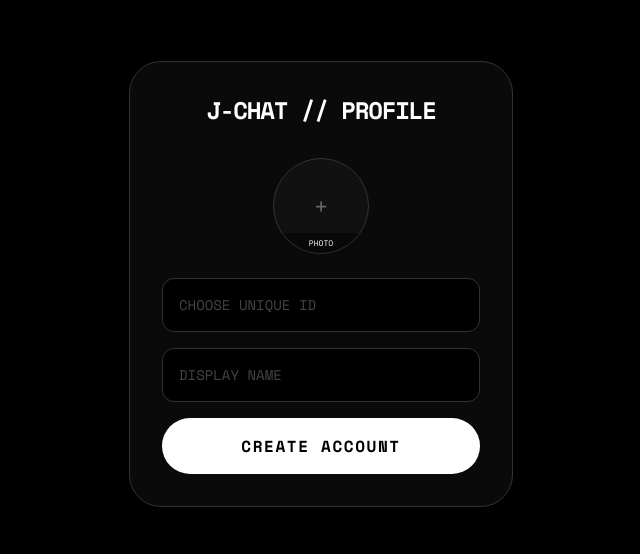
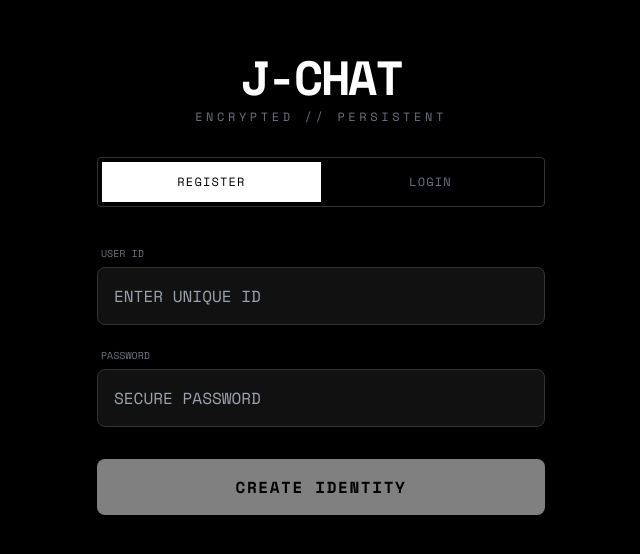
Before and after one commit to jjforjhon/jchat2, a React (Vite) app: page / in a window 1280 px wide. Shown: the part 116-670 px from the top of the page, without its empty margins (319-959 px from the left). Built offline with nearby package versions, Linux system fonts and the light colour scheme.

Commit message:
Update LoginScreen.tsx

```diff
--- a/src/components/LoginScreen.tsx
+++ b/src/components/LoginScreen.tsx
@@ -1,141 +1,95 @@
-import { useState, useRef } from 'react';
-import { api } from '../api/server'; // We need to import the API
+import { useState } from 'react';
+import { api } from '../api/server';
 
 interface LoginProps {
-  onLogin: (user: { id: string; name: string; avatar: string; privateKey: string }) => void;
+  onLogin: (user: any) => void;
 }
 
 export const LoginScreen = ({ onLogin }: LoginProps) => {
+  const [mode, setMode] = useState<'LOGIN' | 'REGISTER'>('REGISTER');
   const [id, setId] = useState('');
-  const [name, setName] = useState('');
-  const [loading, setLoading] = useState(false); // Add loading state
-  const [error, setError] = useState(''); // Add error state
-  const [avatar, setAvatar] = useState<string>('');
-  const fileInputRef = useRef<HTMLInputElement>(null);
+  const [password, setPassword] = useState('');
+  const [loading, setLoading] = useState(false);
+  const [error, setError] = useState('');
 
-  const handleAvatarUpload = (e: React.ChangeEvent<HTMLInputElement>) => {
-    const file = e.target.files?.[0];
-    if (file) {
-      const reader = new FileReader();
-      reader.onload = (ev) => {
-        const img = new Image();
-        img.src = ev.target?.result as string;
-        img.onload = () => {
-          const canvas = document.createElement('canvas');
-          const ctx = canvas.getContext('2d');
-          const maxWidth = 150;
-          const scale = maxWidth / img.width;
-          canvas.width = maxWidth;
-          canvas.height = img.height * scale;
-          ctx?.drawImage(img, 0, 0, canvas.width, canvas.height);
-          setAvatar(canvas.toDataURL('image/jpeg', 0.7));
-        };
-      };
-      reader.readAsDataURL(file);
-    }
-  };
-
-  const handleSubmit = async (e: React.FormEvent | null) => {
-    if (e) e.preventDefault();
+  const handleSubmit = async () => {
+    if (!id || !password) return;
+    setLoading(true);
     setError('');
 
-    const finalId = id.trim().toUpperCase();
-    const finalName = name.trim() || 'User-' + finalId;
-
-    if (!finalId) {
-      setError('ID is required');
-      return;
+    try {
+      if (mode === 'REGISTER') {
+        await api.register(id, password, '');
+        // Auto login after register
+        onLogin({ id, password });
+      } else {
+        const res = await api.login(id, password);
+        onLogin({ ...res.user, password }); // Save password in local state for reconnects
       }
-
-    setLoading(true);
-
-    try {
-      // 1. Generate Crypto Keys
-      const keys = await window.crypto.subtle.generateKey(
-        {
-          name: "RSA-OAEP",
-          modulusLength: 2048,
-          publicExponent: new Uint8Array([1, 0, 1]),
-          hash: "SHA-256",
-        },
-        true,
-        ["encrypt", "decrypt"]
-      );
-
-      // 2. Export Public Key to send to Server
-      const pubKeyBuffer = await window.crypto.subtle.exportKey("spki", keys.publicKey);
-      const pubKeyBase64 = btoa(String.fromCharCode(...new Uint8Array(pubKeyBuffer)));
-
-      // 3. Export Private Key to save Locally (NEVER SEND THIS)
-      const privKeyBuffer = await window.crypto.subtle.exportKey("pkcs8", keys.privateKey);
-      const privKeyBase64 = btoa(String.fromCharCode(...new Uint8Array(privKeyBuffer)));
-
-      // 4. Register on Render Server
-      console.log('Registering with server...');
-      await api.register(finalId, pubKeyBase64, avatar);
-
-      // 5. Success! Log in locally
-      onLogin({
-        id: finalId,
-        name: finalName,
-        avatar: avatar || '',
-        privateKey: privKeyBase64
-      });
-
     } catch (err: any) {
-      console.error(err);
-      setError(err.message || 'Registration failed. Check internet.');
+      setError(mode === 'LOGIN' ? "INVALID ID OR PASSWORD" : "ID ALREADY EXISTS");
     } finally {
       setLoading(false);
     }
   };
 
   return (
-    <div className="flex flex-col items-center justify-center h-screen bg-black text-white font-mono p-6">
-      <div className="w-full max-w-sm border border-[#333] p-8 rounded-[32px] bg-[#0A0A0A]">
-        <h1 className="text-2xl font-bold mb-8 text-center tracking-tighter">J-CHAT // PROFILE</h1>
-
-        <div className="flex justify-center mb-6">
-          <div
-            onClick={() => fileInputRef.current?.click()}
-            className="w-24 h-24 rounded-full border border-[#333] bg-[#111] flex items-center justify-center overflow-hidden cursor-pointer hover:border-white transition-all relative"
-          >
-            {avatar ? (
-              <img src={avatar} alt="avatar" className="w-full h-full object-cover" />
-            ) : (
-              <span className="text-2xl text-[#666]">+</span>
-            )}
-            <div className="absolute bottom-0 w-full bg-black/50 text-[8px] text-center py-1">PHOTO</div>
-          </div>
-          <input type="file" ref={fileInputRef} onChange={handleAvatarUpload} className="hidden" accept="image/*" />
+    <div className="h-screen bg-black text-white font-mono flex flex-col items-center justify-center p-6">
+      <div className="w-full max-w-md space-y-8">
+        {/* LOGO */}
+        <div className="text-center space-y-2">
+          <div className="text-5xl font-bold tracking-tighter">J-CHAT</div>
+          <div className="text-xs tracking-[0.3em] text-gray-500">ENCRYPTED // PERSISTENT</div>
         </div>
 
+        {/* TABS */}
+        <div className="flex border border-[#333] rounded p-1">
+          {['REGISTER', 'LOGIN'].map((m) => (
+            <button
+              key={m}
+              onClick={() => setMode(m as any)}
+              className={`flex-1 py-3 text-xs tracking-widest transition-all ${
+                mode === m ? 'bg-white text-black' : 'text-gray-500 hover:text-gray-300'
+              }`}
+            >
+              {m}
+            </button>
+          ))}
+        </div>
+
+        {/* FORM */}
         <div className="space-y-4">
+          <div className="space-y-1">
+            <label className="text-[10px] text-gray-500 ml-1">USER ID</label>
             <input
-            type="text"
               value={id}
-            onChange={(e) => setId(e.target.value)}
-            placeholder="CHOOSE UNIQUE ID"
-            className="w-full bg-black border border-[#333] p-4 rounded-xl text-white text-sm focus:border-white outline-none uppercase placeholder-[#444]"
+              onChange={(e) => setId(e.target.value.toUpperCase())}
+              className="w-full bg-[#111] border border-[#333] p-4 text-white outline-none focus:border-white transition-colors rounded-lg"
+              placeholder="ENTER UNIQUE ID"
             />
+          </div>
+
+          <div className="space-y-1">
+            <label className="text-[10px] text-gray-500 ml-1">PASSWORD</label>
             <input
-            type="text"
-            value={name}
-            onChange={(e) => setName(e.target.value)}
-            placeholder="DISPLAY NAME"
-            className="w-full bg-black border border-[#333] p-4 rounded-xl text-white text-sm focus:border-white outline-none placeholder-[#444]"
+              type="password"
+              value={password}
+              onChange={(e) => setPassword(e.target.value)}
+              className="w-full bg-[#111] border border-[#333] p-4 text-white outline-none focus:border-white transition-colors rounded-lg"
+              placeholder="SECURE PASSWORD"
             />
+          </div>
+        </div>
 
-          {error && <p className="text-red-500 text-xs text-center">{error}</p>}
+        {error && <div className="text-red-500 text-xs text-center border border-red-900/50 p-2 bg-red-900/10">{error}</div>}
 
         <button
-            onClick={(e) => handleSubmit(e)}
-            disabled={loading}
-            className="w-full bg-white text-black font-bold py-4 rounded-full uppercase tracking-widest hover:bg-[#ccc] active:scale-95 transition-all mt-4 disabled:opacity-50"
+          onClick={handleSubmit}
+          disabled={loading || !id || !password}
+          className="w-full bg-white text-black font-bold py-4 rounded-lg tracking-widest hover:bg-gray-200 disabled:opacity-50 transition-all"
         >
-            {loading ? 'Registering...' : 'Create Account'}
+          {loading ? 'PROCESSING...' : mode === 'REGISTER' ? 'CREATE IDENTITY' : 'RESTORE SESSION'}
         </button>
-        </div>
       </div>
     </div>
   );
```
Lines whose indentation alone changed are shown as unchanged.
